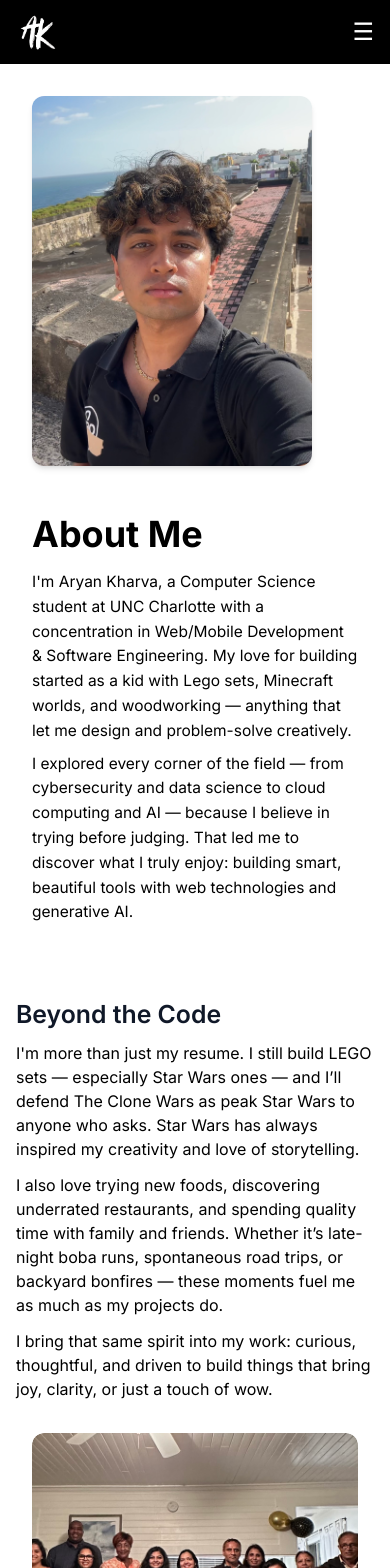
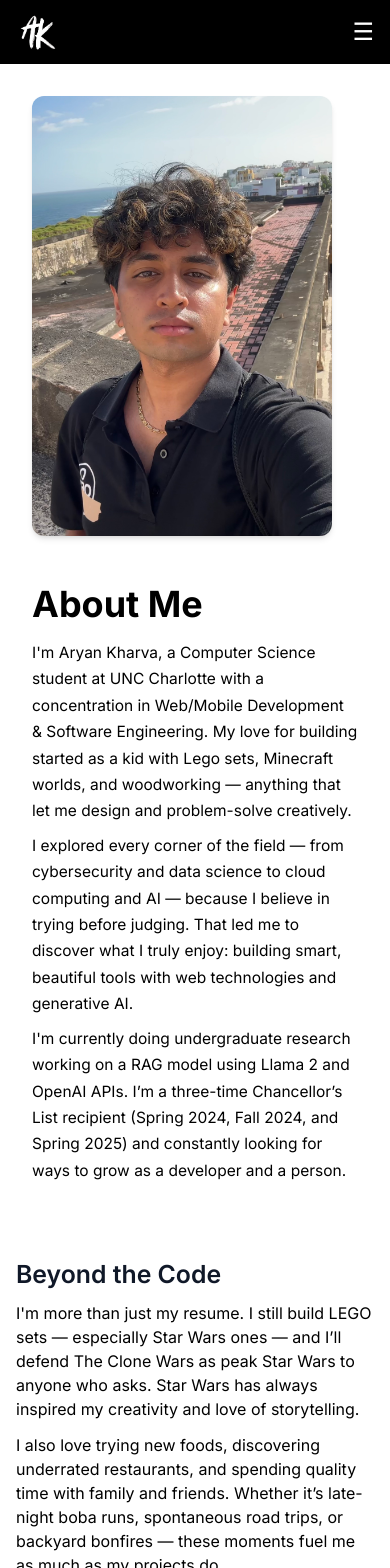
Before and after one commit to Aryan-Kharva/portfolio_with_nextjs, a Next.js app: page /about in a window 390 px wide. Shown: the top 1568 px of the page. Built offline with nearby package versions, Linux system fonts and the light colour scheme; grey boxes are pictures that could not be loaded.

Commit message:
about me fix

```diff
--- a/src/app/about/page.tsx
+++ b/src/app/about/page.tsx
@@ -85,8 +85,8 @@ export default function AboutPage() {
                 src="/profile.jpg"
                 alt="Aryan Kharva"
                 width={320}
-                height={385}
-                className="rounded-xl shadow-md object-cover w-[280px] h-[370px] md:w-[320px] md:h-[418px]"
+                height={440}
+                className="rounded-xl shadow-md object-cover w-[300px] h-[440px] md:w-[320px] md:h-[418px]"
 
               />
             </motion.div>
@@ -95,7 +95,8 @@ export default function AboutPage() {
               initial={{ x: 100, opacity: 0 }}
               animate={{ x: 0, opacity: 1 }}
               transition={{ duration: 0.6, delay: 0.2 }}
-              className="text-left w-full max-w-[493px] flex flex-col justify-between max-h-[418px] overflow-hidden text-[15.5px] leading-[1.55rem]"
+              className="text-left w-full max-w-[499px] flex flex-col justify-between text-[15.5px] leading-[1.65rem]"
+
             >
               <h1 className="text-4xl font-bold mb-4">About Me</h1>
               <p className="mb-2">
```
